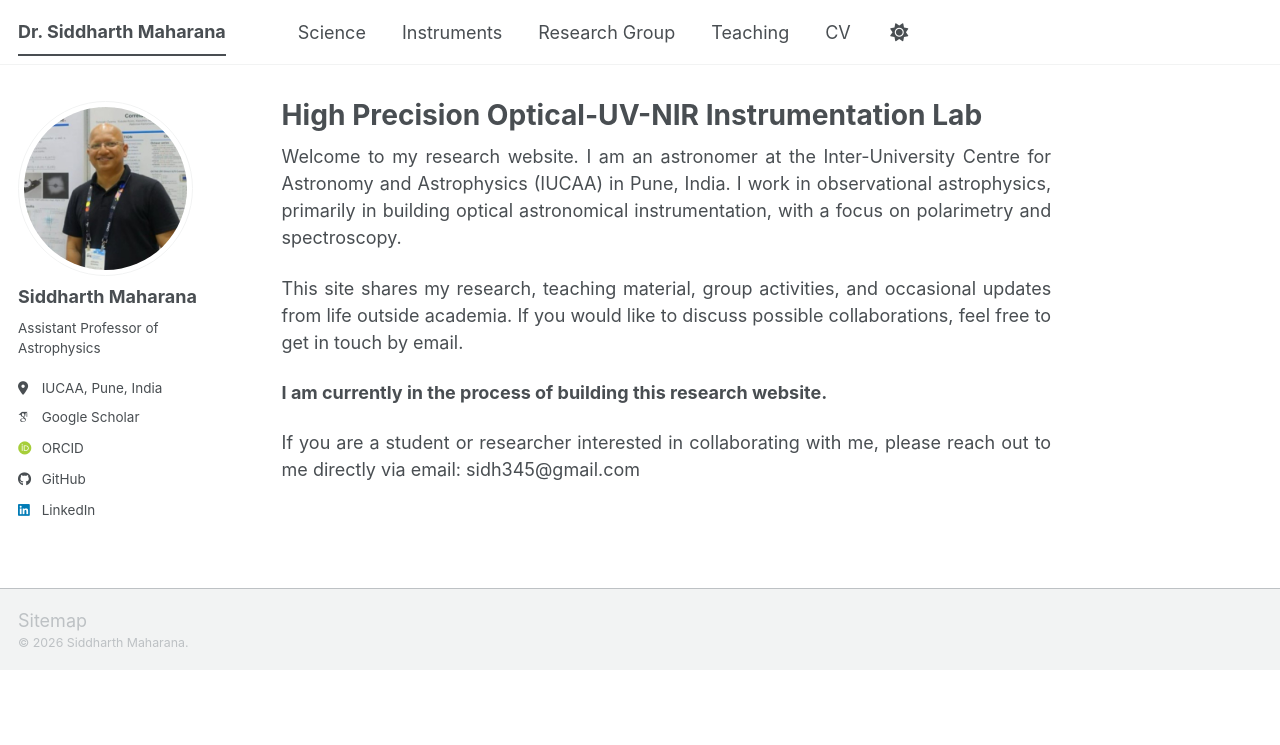
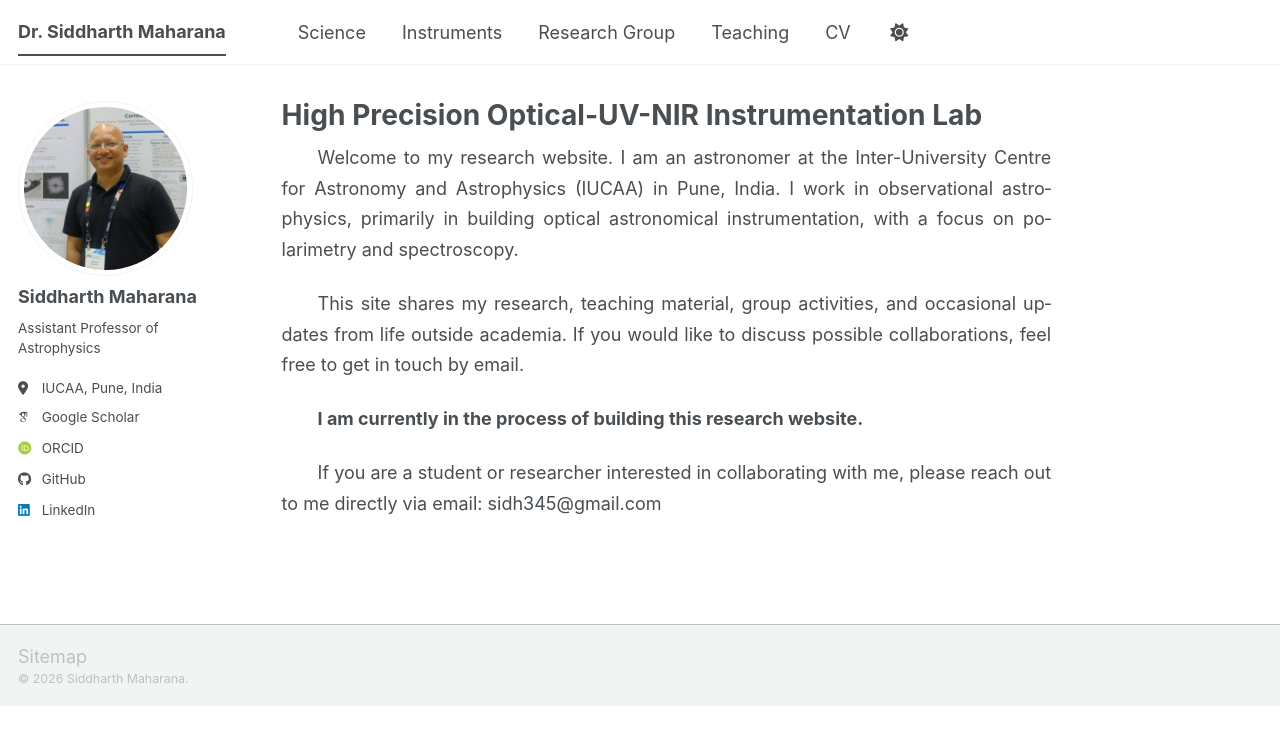
Before and after one commit to siddharth-maharana/siddharth-maharana.github.io, a Jekyll site: the page built from _pages/about.md, in a window 1280 px wide. Shown: the top 745 px of the page. Built offline with Jekyll 4.4.1, drawn with Linux system fonts in a browser that asks for light colours; some web fonts are replaced; a script bundle is joined from its source files by our own code; library files that are not in the unit come from our copies.

Commit message:
Update main.scss

```diff
--- a/assets/css/main.scss
+++ b/assets/css/main.scss
@@ -43,6 +43,12 @@
 ;
 /* ---------- Your custom CSS goes below ---------- */
 
-.page__content p {
+.page__content {
     text-align: justify;
 }
+
+.page__content p {
+    text-indent: 2em;
+    line-height: 1.7;
+    hyphens: auto;
+}
```
